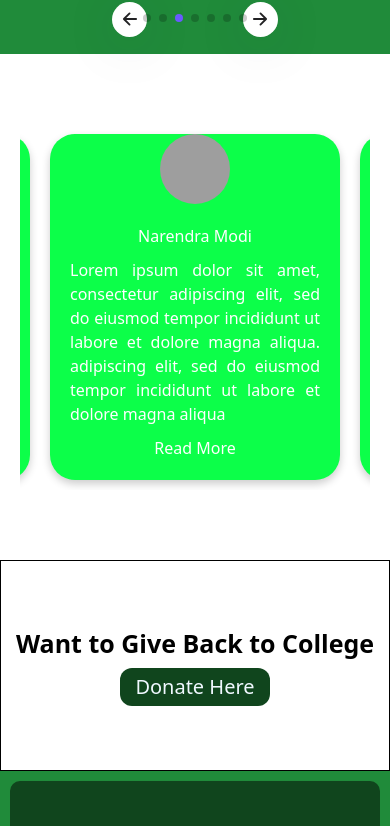
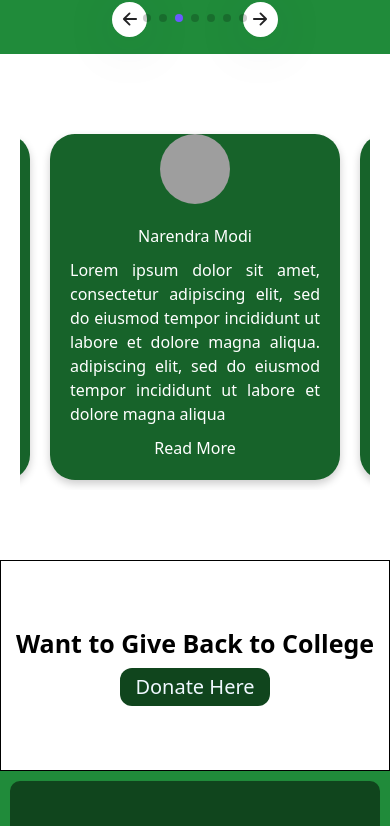
Before and after one commit to sahilfulmali2/AlumniMeet-Website, a React (Vite) app: page / in a window 390 px wide. Shown: the part 1297-2123 px from the top of the page. Built offline with nearby package versions, Linux system fonts and the light colour scheme; grey boxes are pictures that could not be loaded.

Commit message:
refining 10/11

```diff
--- a/src/components/Footer.jsx
+++ b/src/components/Footer.jsx
@@ -1,16 +1,21 @@
 import styles from "./Footer.module.css";
+import collegeLogo from "../assets/college_logo.png";
+const Footer = () => {
 
-const Footer = () => {
+
   return (
     <div className={styles.footer_container}>
       <div className={styles.footer_box}>
-      <div className={styles.upper_box}>
-          <img src="src\assets\college_logo.png" alt="College Logo" />
+        <div className={styles.upper_box}>
+          <img src={collegeLogo} alt="College Logo" />
           <div className={styles.college_name}>
             <h1>Government College of Engineering</h1>
             <h2>VMV Road, Kathora Naka, Amravati-444604</h2>
             <a href="">info@gcoea.ac.in</a>
-            <a href="https://www.gcoea.ac.in/" target="blank"> www.gcoea.ac.in</a>
+            <a href="https://www.gcoea.ac.in/" target="blank">
+              {" "}
+              www.gcoea.ac.in
+            </a>
             <div className={styles.icons}>
               <p> logos</p>
             </div>
--- a/src/components/SucessStories.css
+++ b/src/components/SucessStories.css
@@ -81,6 +81,7 @@
   .story_container {
     background-color: rgb(255, 255, 255);
     height: 60vh;
+
   }
 
   .inner_container {
@@ -88,9 +89,9 @@
     max-height: 90%;
     width: 90%;
     overflow-y: auto;
+    overflow-x: hidden;
   }
   .success_box {
-    background-color: #0cff49;
     min-height: 100%;
     margin-top: 10px;
     margin-bottom: 10px;
```
